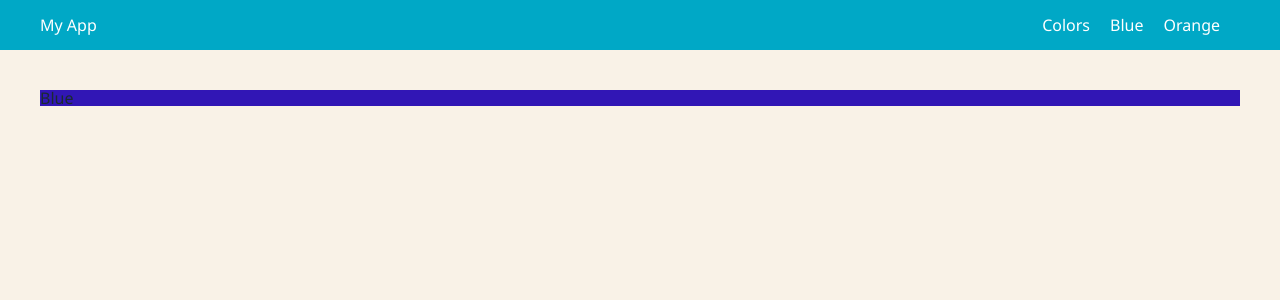
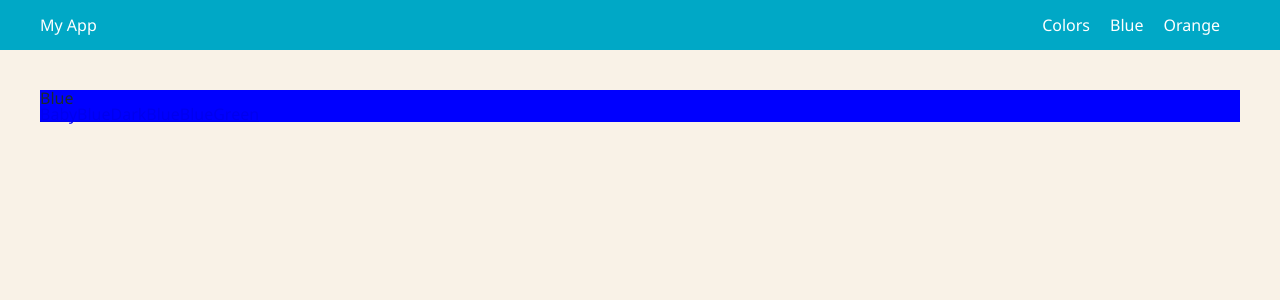
Before and after one commit to amanda-hecht89/my-baby-react, a React app: page /blue in a window 1280 px wide. Shown: the top 300 px of the page. Built offline with nearby package versions, Linux system fonts and the light colour scheme.

Commit message:
finished assignment

```diff
--- a/src/components/App.jsx
+++ b/src/components/App.jsx
@@ -7,6 +7,9 @@ import {
 import Colors from './Colors/Colors.jsx';
 import Orange from './Orange/Orange.jsx';
 import Blue from './Blue/Blue.jsx';
+import BlueGreen from './Blue/BlueGreen.jsx';
+import BabyBlue from './Blue/BabyBlue.jsx';
+import DarkBlue from './Blue/DarkBlue.jsx';
 import Layout from './Page/Layout.jsx';
 
 export default function App() {
@@ -16,7 +19,12 @@ export default function App() {
         <Route element={<Layout />} >
           <Route index element={<Colors />} />
           <Route path="orange" element={<Orange />} />
-          <Route path="blue" element={<Blue />} />
+          <Route path="blue" element={<Blue />} >
+            <Route path="baby blue" index element={<BabyBlue />} />
+            <Route path="dark blue" element={<DarkBlue />} />
+            <Route path="blue green" element={<BlueGreen />} />
+
+          </Route>
         </Route>
 
 
--- a/src/components/Blue/BabyBlue.css
+++ b/src/components/Blue/BabyBlue.css
@@ -0,0 +1,3 @@
+.BabyBlue {
+    background: lightskyblue;
+  }
--- a/src/components/Blue/BabyBlue.jsx
+++ b/src/components/Blue/BabyBlue.jsx
@@ -1,7 +1,7 @@
-import React from 'react';
+import styles from './BabyBlue.css';
 
 export default function BabyBlue() {
   return (
-    <div>BabyBlue</div>
+    <div className={styles.BabyBlue}>BabyBlue</div>
   );
 }
--- a/src/components/Blue/Blue.css
+++ b/src/components/Blue/Blue.css
@@ -1,3 +1,3 @@
 .Blue {
-    background: rgb(49, 22, 181);
+    background: blue;
   }
--- a/src/components/Blue/Blue.jsx
+++ b/src/components/Blue/Blue.jsx
@@ -1,7 +1,16 @@
+import { Outlet, Link } from 'react-router-dom';
 import styles from './Blue.css';
 
 export default function Blue() {
   return (
-    <div className={styles.Blue}>Blue</div>
+    <div className={styles.Blue}>
+      <h1>Blue</h1>
+      <nav>
+        <Link to="baby blue">BabyBlue</Link>
+        <Link to="dark blue">DarkBlue</Link>
+        <Link to="blue green">BlueGreen</Link>
+      </nav>
+      <Outlet />
+    </div>
   );
 }
--- a/src/components/Blue/BlueGreen.css
+++ b/src/components/Blue/BlueGreen.css
@@ -0,0 +1,3 @@
+.BlueGreen {
+    background: teal;
+  }
--- a/src/components/Blue/BlueGreen.jsx
+++ b/src/components/Blue/BlueGreen.jsx
@@ -1,7 +1,7 @@
-import React from 'react';
+import styles from './BlueGreen.css';
 
 export default function BlueGreen() {
   return (
-    <div>BlueGreen</div>
+    <div className={styles.BlueGreen}>BlueGreen</div>
   );
 }
--- a/src/components/Blue/DarkBlue.css
+++ b/src/components/Blue/DarkBlue.css
@@ -0,0 +1,3 @@
+.DarkBlue {
+    background: slateblue;
+  }
--- a/src/components/Blue/DarkBlue.jsx
+++ b/src/components/Blue/DarkBlue.jsx
@@ -1,7 +1,7 @@
-import React from 'react';
+import styles from './DarkBlue.css';
 
 export default function DarkBlue() {
   return (
-    <div>DarkBlue</div>
+    <div className={styles.DarkBlue}>DarkBlue</div>
   );
 }
```
